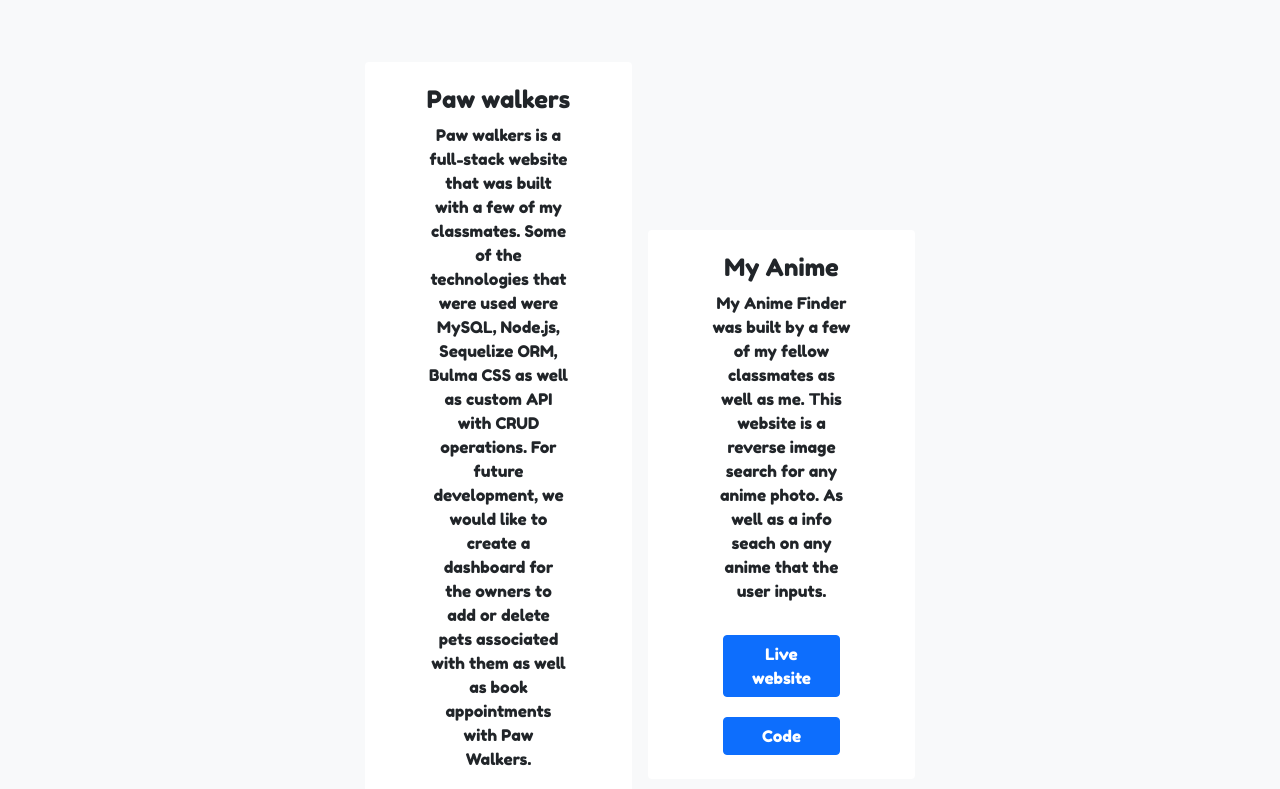
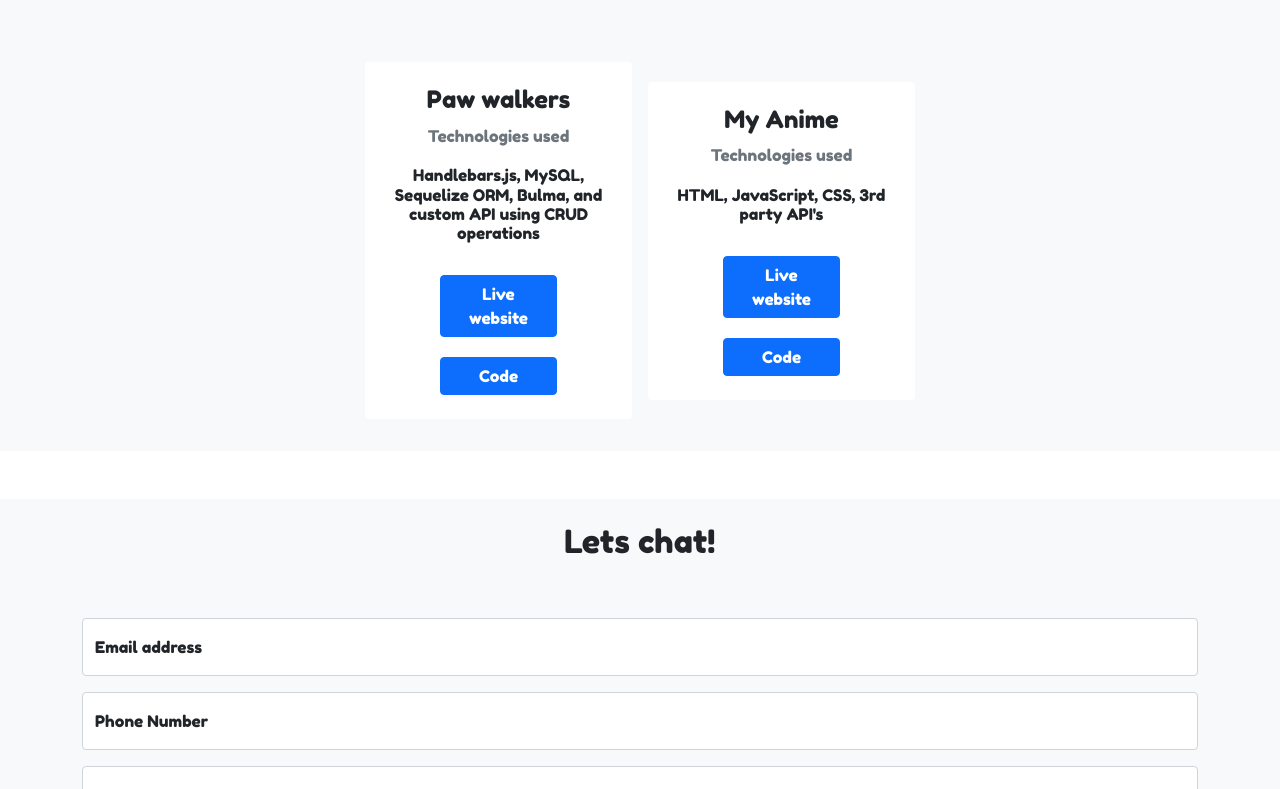
Before and after one commit to iyanez2314/react-portfolio, a React (Create React App) app: page / in a window 1280 px wide. Shown: the part 731-1520 px from the top of the page. Built offline with nearby package versions, Linux system fonts and the light colour scheme.

Commit message:
added some text to the projects that I had, I also removed some text that made the cards alittle to big

```diff
--- a/src/Pages/Projects/index.js
+++ b/src/Pages/Projects/index.js
@@ -17,9 +17,8 @@ function Projects () {
         <Card className="border-0">
     <Card.Body className="text-center py-4">
         <Card.Title><h4>Paw walkers</h4></Card.Title>
-                <Card.Text className="mx-5 d-none d-lg-block">
-                Paw walkers is a full-stack website that was built with a few of my classmates. Some of the technologies that were used were MySQL, Node.js, Sequelize ORM, Bulma CSS as well as custom API with CRUD operations. For future development, we would like to create a dashboard for the owners to add or delete pets associated with them as well as book appointments with Paw Walkers.
-                </Card.Text>
+        <Card.Subtitle className="mb-2 text-muted py-2">Technologies used</Card.Subtitle>
+        <Card.Subtitle className="mb-2 py-2 ">Handlebars.js, MySQL, Sequelize ORM, Bulma, and custom API using CRUD operations</Card.Subtitle>
                 <Stack gap={1} className="col-md-6 mx-auto">
                 <Button className="btn-outline btn-md mt-3" href="https://iyanez2314-dogwalking.herokuapp.com/login" target="_blank">Live website</Button>
                 <Button className="btn-outline btn-md mt-3" href="https://github.com/iyanez2314/dog-walkers" target="_blank">Code</Button>
@@ -32,9 +31,8 @@ function Projects () {
         <Card className="border-0">
     <Card.Body className="text-center py-4">
         <Card.Title><h4>My Anime</h4></Card.Title>
-                <Card.Text className="mx-5 d-none d-lg-block">
-                My Anime Finder was built by a few of my fellow classmates as well as me. This website is a reverse image search for any anime photo. As well as a info seach on any anime that the user inputs.
-                </Card.Text>
+        <Card.Subtitle className="mb-2 text-muted py-2">Technologies used</Card.Subtitle>
+        <Card.Subtitle className="mb-2 py-2 ">HTML, JavaScript, CSS, 3rd party API's</Card.Subtitle>
                 <Stack gap={1} className="col-md-6 mx-auto">
                 <Button className="btn-outline btn-md mt-3" href="https://ethanrugh.github.io/project-1/" target="_blank">Live website</Button>
                 <Button className="btn-outline btn-md mt-3" href="https://github.com/EthanRugh/project-1" target="_blank">Code</Button>
```
